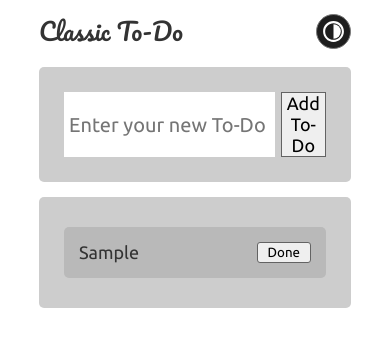
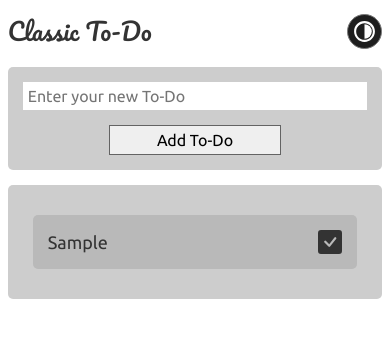
Before and after one commit to milanpanin/classic-todo, a React (Create React App) app: page / in a window 390 px wide. Both pictures are taken after typing "Sample" into the empty fields and a click on the button "Add To-Do". Shown: the top 346 px of the page. Built offline with nearby package versions, Linux system fonts and the light colour scheme.

Commit message:
Style update

```diff
--- a/src/App.css
+++ b/src/App.css
@@ -2,9 +2,16 @@
   margin: 0;
   padding: 0;
   font-family: 'Ubuntu', sans-serif;
+  box-sizing: border-box;
 }
 
 .App{
   max-width: 80%;
   margin: 10px auto 50px;
 }
+
+@media only screen and (max-width: 800px) {
+  .App{
+    max-width: 96%;
+  }
+}
--- a/src/App.js
+++ b/src/App.js
@@ -31,15 +31,11 @@ function App() {
   }
 
   const commitTodo = (todoId) => {
-    setTodo((prevState) => {
-      [...prevState].find(el => {
-        if (el.id === todoId) {
-          el.isDone = true;
-        }
-      });
+    let commitedTodo = [...todo];
+    commitedTodo.map(el => (el.id === todoId) && (el.isDone = true));
 
-      return [...prevState];
-    });
+    console.log(commitedTodo);
+    setTodo(commitedTodo);
   }
 
   const deleteTodo = (todoId) => {
--- a/src/components/NewTodo.jsx
+++ b/src/components/NewTodo.jsx
@@ -16,6 +16,11 @@ const Input = styled.section`
     font-size: 20px;
     border: 0;
     outline: none;
+
+    @media (max-width: 768px) {
+      font-size: 16px;
+
+    }
   }
 
   button {
@@ -23,6 +28,26 @@ const Input = styled.section`
     cursor: pointer;
     font-size: 18px;
     border: 1px solid #636363;
+
+    @media (max-width: 768px) {
+      font-size: 16px;
+    }
+  }
+
+  @media (max-width: 620px) {
+    flex-direction: column;
+    padding: 15px;
+
+    input {
+      width: 100%;
+      margin: 0 0 15px 0;
+    }
+
+    button {
+      width: 50%;
+      margin: 0 auto;
+      padding: 5px 0;
+    }
   }
 `;
 
--- a/src/components/TodoItem.jsx
+++ b/src/components/TodoItem.jsx
@@ -1,6 +1,7 @@
 import { useContext } from "react";
 import styled from "styled-components";
 import ToDoContext from "../context/todo-context";
+import { BsFillCheckSquareFill, BsXSquareFill } from "react-icons/bs";
 
 const Item = styled.section`
   padding: 15px;
@@ -10,17 +11,27 @@ const Item = styled.section`
   font-size: 18px;
   transition: 0.1s;
   display: flex;
+  align-items: center;
   justify-content: space-between;
   text-decoration: ${(props) => props.strike ? 'line-through' : ''};
   background-color: ${(props) => props.theme.itemBackground};
   cursor: default;
 
   .doneButton, .deleteButton{
-    padding: 2px 10px;
-    border-radius: 3px;
-    outline: none;
-    border: 1px solid #636363;
     cursor: pointer;
+    font-size: 24px;
+  }
+
+  .doneButton:hover{
+    color: #509946;
+  }
+
+  .deleteButton:hover{
+    color: #922d2d;
+  }
+
+  .textStrike{
+    text-decoration: line-through;
   }
 `;
 
@@ -29,9 +40,9 @@ const TodoItem = ({item}) => {
 
   return (
     <Item >
-      <p>{item.value}</p>
-      {!item.isDone && <button className="doneButton" onClick={() => commitTodo(item.id)}>Done</button>}
-      {item.isDone && <button className="deleteButton" onClick={() => deleteTodo(item.id)}>Delete</button>}
+      <p className={item.isDone ? 'textStrike' : ''}>{item.value}</p>
+      {!item.isDone && <BsFillCheckSquareFill className="doneButton" onClick={() => commitTodo(item.id)} />}
+      {item.isDone && <BsXSquareFill className="deleteButton" onClick={() => deleteTodo(item.id)} />}
     </Item>
   );
 }
--- a/src/components/TodoList.jsx
+++ b/src/components/TodoList.jsx
@@ -12,6 +12,10 @@ const List = styled.section`
     font-size: 20px;
     color: ${(props) => props.theme.text};
     text-align: center;
+
+    @media (max-width: 768px) {
+      font-size: 16px;
+    }
   }
 `;
 
```
Also changed, not shown: src/components/Header.jsx (line endings or trailing spaces).
